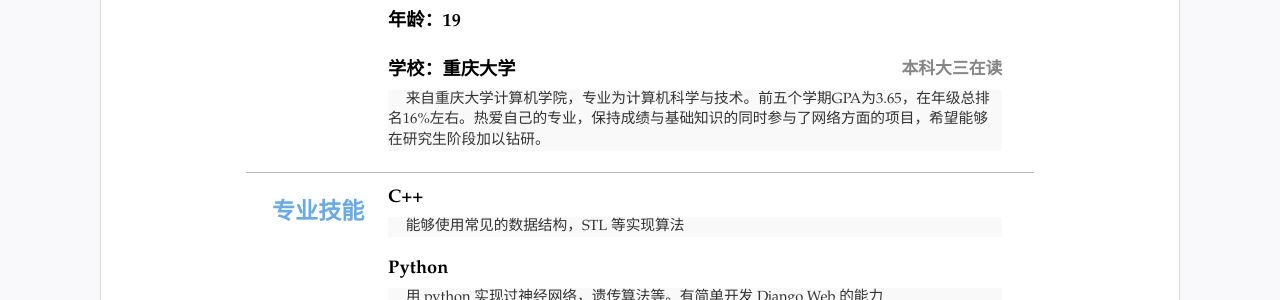
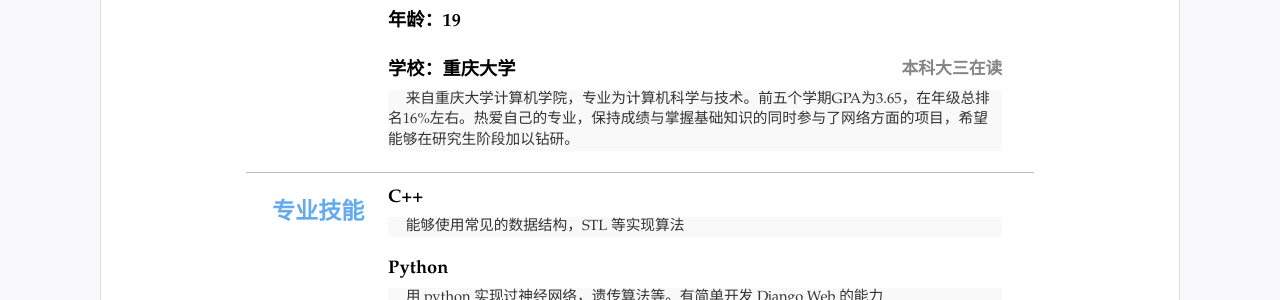
Before and after one commit to llx-08/CV, a Jekyll site: the page built from index.html, in a window 1280 px wide. Shown: the part 255-555 px from the top of the page. Built offline with Jekyll 4.4.1, drawn with Linux system fonts in a browser that asks for light colours.

Commit message:
Update resume.yml

```diff
--- a/_data/resume.yml
+++ b/_data/resume.yml
@@ -38,7 +38,7 @@ main: #简历主要内容，
   - title: 年龄：19
   - title: 学校：重庆大学
     sub: 本科大三在读
-    detail: 来自重庆大学计算机学院，专业为计算机科学与技术。前五个学期GPA为3.65，在年级总排名16%左右。热爱自己的专业，保持成绩与基础知识的同时参与了网络方面的项目，希望能够在研究生阶段加以钻研。
+    detail: 来自重庆大学计算机学院，专业为计算机科学与技术。前五个学期GPA为3.65，在年级总排名16%左右。热爱自己的专业，保持成绩与掌握基础知识的同时参与了网络方面的项目，希望能够在研究生阶段加以钻研。
 #  - title: Your University
 #    duration: Aug 2007 - Jun 2011
 #    sub: Ut enim ad minim veniam
```
